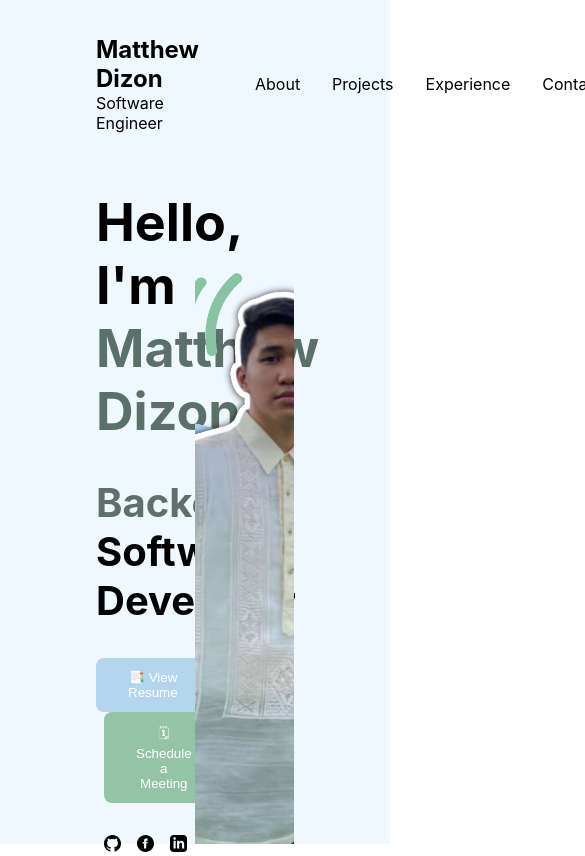
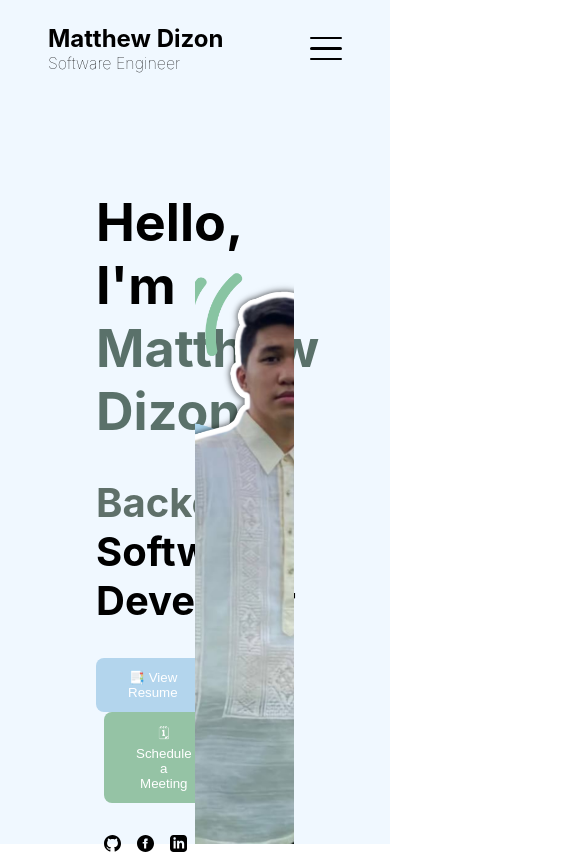
Before and after one commit to matthewdizon/nextjs-portfolio-website, a Next.js app: page / in a window 390 px wide. Shown: the top 856 px of the page, 585 px wide, since content can reach past the window. Built offline with nearby package versions, Linux system fonts and the light colour scheme.

Commit message:
responsive nav

```diff
--- a/components/Navbar.js
+++ b/components/Navbar.js
@@ -1,6 +1,7 @@
 import Link from 'next/link'
 import styled from 'styled-components'
 import { useRouter } from "next/router";
+import { useState } from 'react';
 
 const StyledNav = styled.nav`
 
@@ -11,6 +12,8 @@ const StyledNav = styled.nav`
     display: flex;
     justify-content: space-between;
     align-items: center;
+
+    .nav-responsive {
 
         .icon {
             display: flex;
@@ -26,6 +29,30 @@ const StyledNav = styled.nav`
 
             p {
                 margin: 0;
+                font-weight: 100;
+            }
+        }
+
+        .nav-burger {
+            display: none;
+            flex-direction: column;
+            justify-content: space-around;
+            width: 2rem;
+            height: 2rem;
+            background: transparent;
+            border: none;
+            cursor: pointer;
+            z-index: 999;
+
+            div {
+                width: 2rem;
+                height: 0.15rem;
+                background: black;
+                border-radius: 10px;
+                transition: all 0.3s linear;
+                position: relative;
+                transform-origin: 1px;
+            }
         }
     }
 
@@ -39,6 +66,7 @@ const StyledNav = styled.nav`
 
             :hover {
                 color: gray;
+                text-decoration: underline;
             }
         }
 
@@ -60,20 +88,96 @@ const StyledNav = styled.nav`
             font-weight: 600;
         }
     }
+
+    @media (max-width: 900px) {
+        padding: 0 48px;
+    }
+
+    @media (max-width: 805px) {
+        display: flex;
+        flex-direction: column;
+        align-items: center;
+        padding: 0;
+
+        .nav-responsive {
+            padding: 24px 48px;
+            display: flex;
+            justify-content: space-between;
+            align-items: center;
+
+            width: 100%;
+
+            .nav-burger {
+                display: flex;
+            }
+        }
+
+        .hide-links {
+            display: none;
+        }
+
+        .nav-links-responsive {
+            /* display: none; */
+            margin: 0;
+            padding: 0 48px;
+
+            bottom: 0;
+            z-index: 99;
+
+            background-color: aliceblue;
+            flex-direction: column;
+
+            width: 100%;
+
+            text-align: left;
+
+            li {
+                width: 100%;
+                height: 100%;
+                padding: 8px 0;
+                border-bottom: 1px solid gray;
+
+                a {
+                    margin: 0;
+                    padding: 8px;
+                    display: block;
+                    /* background-color: red; */
+                }
+
+                :last-child {
+                    border: none;
+                }
+            }
+
+            button {
+                margin: 0;
+                width: 100%;
+            }
+        }
+    }
 `
 
 export default function Navbar() {
 
     const router = useRouter();
+    const [open, setOpen] = useState(true)
+    console.log(open)
 
     return (
         <StyledNav>
+            <div className="nav-responsive">
                 <Link href="/">
                     <div className='icon'>
                         <h1>Matthew Dizon</h1>
                         <p>Software Engineer</p>
                     </div>
                 </Link>
+                <div className="nav-burger" onClick={() => setOpen(!open)}>
+                    <div></div>
+                    <div></div>
+                    <div></div>
+                </div>
+            </div>
             {/* <div className='nav-links'>
                 <Link href="/about">About</Link>
                 <Link href="/projects">Projects</Link>
@@ -81,20 +185,20 @@ export default function Navbar() {
                 <Link href="/contact">Contact</Link>
                 <Link href="/resume"><button>Resume</button></Link>
             </div> */}
-            <ul className='nav-links'>
-                <li className={router.pathname == "/about" ? "active" : ""}>
+            <ul className={`${ open ? "nav-links hide-links" : "nav-links nav-links-responsive"}`}>
+                <li className={router.pathname == "/about" ? "active" : ""} onClick={() => setOpen(!false)}>
                     <Link href="/about">About</Link>
                 </li>
-                <li className={router.pathname == "/projects" ? "active" : ""}>
+                <li className={router.pathname == "/projects" ? "active" : ""} onClick={() => setOpen(!false)}>
                     <Link href="/projects">Projects</Link>
                 </li>
-                <li className={router.pathname == "/experience" ? "active" : ""}>
+                <li className={router.pathname == "/experience" ? "active" : ""} onClick={() => setOpen(!false)}>
                     <Link href="/experience">Experience</Link>
                 </li>
-                <li className={router.pathname == "/contact" ? "active" : ""}>
+                <li className={router.pathname == "/contact" ? "active" : ""} onClick={() => setOpen(!false)}>
                     <Link href="/contact">Contact</Link>
                 </li>
-                <li className={router.pathname == "/resume" ? "active" : ""}>
+                <li className={router.pathname == "/resume" ? "active" : ""} onClick={() => setOpen(!false)}>
                     <Link href="/resume"><button>Resume</button></Link>
                 </li>
             </ul>
```
Lines whose indentation alone changed are shown as unchanged.
